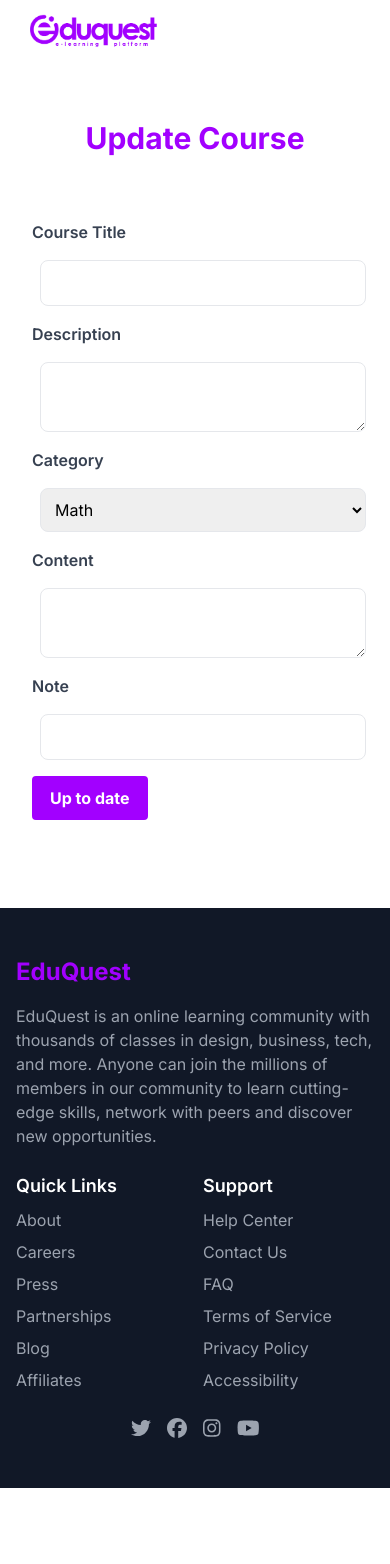
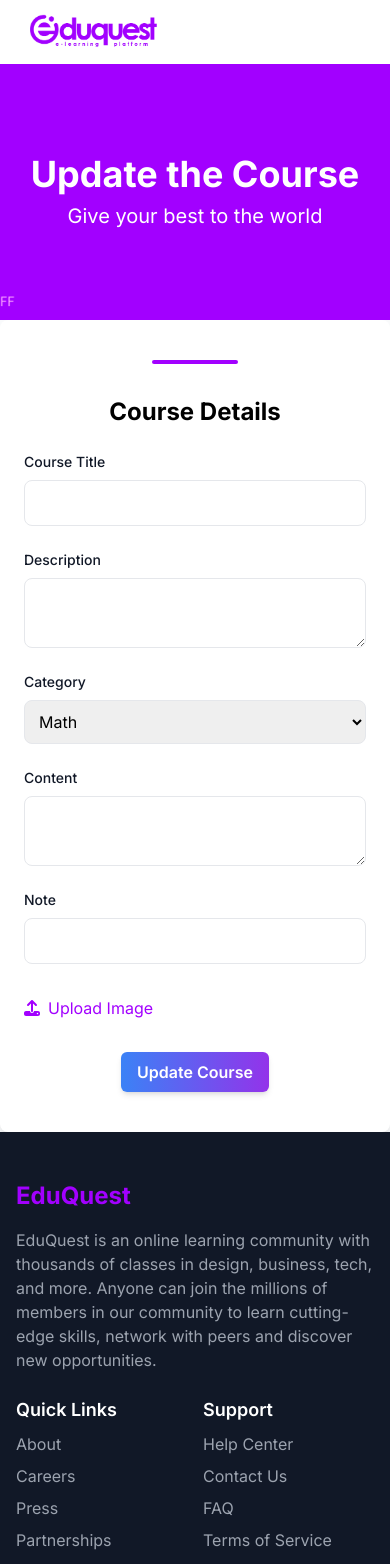
Before and after one commit to eduquestRBK/eduquest, a Next.js app in the folder frontend/: page /UpDateCorses in a window 390 px wide. Shown: the top 1564 px of the page. Before the commit the page ends 1488 px from the top, so only its background shows below. Built offline with nearby package versions, Linux system fonts and the light colour scheme.

Commit message:
final layout of add update courses & favourit

```diff
--- a/frontend/src/app/Add/page.tsx
+++ b/frontend/src/app/Add/page.tsx
@@ -1,36 +1,59 @@
-'use client'
-import {useState} from "react";
-import Link from "next/link";
-import axios from "axios"
-import { useRouter } from 'next/navigation'
+"use client";
+
+import { useState } from 'react';
+import { FontAwesomeIcon } from '@fortawesome/react-fontawesome';
+import { faUpload, faBook, faClipboard, faTag } from '@fortawesome/free-solid-svg-icons';
+import Image from 'next/image';
+import background from '../../image/a200ff.png'
 import Navbar from "../component/Navbar";
 import Footer from '../component/Footer'
-import Image from "next/image";
-import addCorse from "../../image/One-Shot-Revision-Class.png"
 
-const page=()=>{
+const AddCoursePage = () => {
   const [title, setTitle] = useState('');
   const [description, setDescription] = useState('');
   const [category, setCategory] = useState('');
   const [content, setContent] = useState('');
   const [note, setNote] = useState('');
+  const [image, setImage] = useState(null);
 
+  const handleImageUpload = (e) => {
+    setImage(e.target.files[0]);
+  };
 
-return(
+  const handleSubmit = (e) => {
+    e.preventDefault();
+    // Handle form submission logic
+    console.log({ title, description, category, content, note, image });
+  };
+
+  return (
     <div>
       <Navbar />
-<div className="min-h-screen bg-gray-100 flex flex-col items-center">
-  <div className="bg-[#6a1b9a] w-full py-12">
-    <h1 className="text-3xl font-bold text-white text-center">Add a New Course</h1>
+    <div className="min-h-screen bg-gray-50">
+      {/* Hero Section */}
+      <div className="relative w-full h-64 bg-gradient-to-r from-blue-500 to-purple-600 text-white flex items-center justify-center ">
+        <Image src={background} layout="fill" objectFit="cover" alt="Background" className="absolute z-0" />
+        <div className="relative z-10 text-center">
+          <h1 className="text-4xl font-bold">Create a New Course</h1>
+          <p className="text-xl mt-2">Share your knowledge with the world</p>
         </div>
-  <div className="flex justify-center w-full p-0 px-1">
-    <form className="bg-white p-8 rounded-lg shadow-md w-full max-w-md">
+      </div>
+
+      {/* Form Card */}
+      <div className="max-w-4xl mx-auto py-10 px-6 bg-white shadow-lg rounded-lg">
+        {/* Progress Indicator */}
+        <div className="flex justify-center items-center mb-8">
+        <div className="w-1/4 h-1 bg-primary rounded-full"></div>
+        </div>
+
+        <h2 className="text-2xl font-bold mb-6 text-center">Course Details</h2>
+        <form onSubmit={handleSubmit} className="space-y-6">
           <div className="mb-4">
             <label className="block mb-2 text-sm font-medium text-gray-900">Course Title</label>
             <input
               type="text"
               onChange={(e) => setTitle(e.target.value)}
-          className="border p-2.5 rounded-lg w-full outline-none"
+              className="flex border p-2.5 rounded-lg w-full outline-none"
               required
             />
           </div>
@@ -38,7 +61,7 @@ return(
             <label className="block mb-2 text-sm font-medium text-gray-900">Description</label>
             <textarea
               onChange={(e) => setDescription(e.target.value)}
-          className="border p-2.5 rounded-lg w-full outline-none"
+              className="flex border p-2.5 rounded-lg w-full outline-none"
               required
             />
           </div>
@@ -46,7 +69,7 @@ return(
             <label className="block mb-2 text-sm font-medium text-gray-900">Category</label>
             <select
               onChange={(e) => setCategory(e.target.value)}
-          className="border p-2.5 rounded-lg w-full outline-none"
+              className="flex border p-2.5 rounded-lg w-full outline-none"
               required
             >
               <option value="Math">Math</option>
@@ -61,7 +84,7 @@ return(
             <label className="block mb-2 text-sm font-medium text-gray-900">Content</label>
             <textarea
               onChange={(e) => setContent(e.target.value)}
-          className="border p-2.5 rounded-lg w-full outline-none"
+              className="flex border p-2.5 rounded-lg w-full outline-none"
               required
             />
           </div>
@@ -70,21 +93,37 @@ return(
             <input
               type="text"
               onChange={(e) => setNote(e.target.value)}
-          className="border p-2.5 rounded-lg w-full outline-none"
+              className="flex border p-2.5 rounded-lg w-full outline-none"
             />
           </div>
+          <div className="flex items-center py-2">
+            <label className="inline-block cursor-pointer">
+              <FontAwesomeIcon icon={faUpload} className="text-primary mr-2" />
+              <span className="text-primary">Upload Image</span>
+              <input
+                type="file"
+                id="image"
+                className="hidden"
+                onChange={handleImageUpload}
+                required
+              />
+            </label>
+            {image && <span className="ml-4">{image.name}</span>}
+          </div>
+          <div className="mt-6 text-center">
             <button
               type="submit"
-        className="bg-[#6a1b9a] hover:bg-white text-white hover:text-[#6a1b9a] font-bold py-2 px-4 rounded border-2 border-[#6a1b9a] transition-colors duration-300 focus:outline-none focus:ring-2 focus:ring-[#6a1b9a]"
+              className="bg-gradient-to-r from-blue-500 to-purple-600 text-white font-semibold py-2 px-4 rounded-md shadow-md hover:shadow-lg transition duration-300"
             >
               Add Course
             </button>
+          </div>
         </form>
       </div>
     </div>
     <Footer />
     </div>
+  );
+};
 
-)
-}
-export default page
+export default AddCoursePage;
--- a/frontend/src/app/UpDateCorses/page.tsx
+++ b/frontend/src/app/UpDateCorses/page.tsx
@@ -1,47 +1,75 @@
-'use client'
-import {useState} from "react";
-import Link from "next/link";
-import axios from "axios"
-import { useRouter } from 'next/navigation'
+"use client";
+
+import { useState } from 'react';
+import { FontAwesomeIcon } from '@fortawesome/react-fontawesome';
+import { faUpload, faBook, faClipboard, faTag } from '@fortawesome/free-solid-svg-icons';
+import Image from 'next/image';
+import background from '../../image/a200ff.png'
 import Navbar from "../component/Navbar";
 import Footer from '../component/Footer'
 
-const page=()=>{
+const UpdateCourse = () => {
   const [title, setTitle] = useState('');
   const [description, setDescription] = useState('');
   const [category, setCategory] = useState('');
   const [content, setContent] = useState('');
   const [note, setNote] = useState('');
+  const [image, setImage] = useState(null);
 
+  const handleImageUpload = (e) => {
+    setImage(e.target.files[0]);
+  };
 
-return(
-    <div className="">
-        <Navbar/>
-    <div className="flex flex-col items-center justify-center min-h-screen ">
-      <h1 className="text-3xl font-bold text-[#a200ff] mb-8">Update Course</h1>
-      <form className="bg-white p-8  rounded-lg   max-w-md w-full" >
+  const handleSubmit = (e) => {
+    e.preventDefault();
+    // Handle form submission logic
+    console.log({ title, description, category, content, note, image });
+  };
+
+  return (
+    <div>
+      <Navbar />
+    <div className="min-h-screen bg-gray-50">
+      {/* Hero Section */}
+      <div className="relative w-full h-64 bg-gradient-to-r from-blue-500 to-purple-600 text-white flex items-center justify-center ">
+        <Image src={background} layout="fill" objectFit="cover" alt="Background" className="absolute z-0" />
+        <div className="relative z-10 text-center">
+          <h1 className="text-4xl font-bold">Update the Course</h1>
+          <p className="text-xl mt-2">Give your best to the world</p>
+        </div>
+      </div>
+
+      {/* Form Card */}
+      <div className="max-w-4xl mx-auto py-10 px-6 bg-white shadow-lg rounded-lg">
+        {/* Progress Indicator */}
+        <div className="flex justify-center items-center mb-8">
+        <div className="w-1/4 h-1 bg-primary rounded-full"></div>
+        </div>
+
+        <h2 className="text-2xl font-bold mb-6 text-center">Course Details</h2>
+        <form onSubmit={handleSubmit} className="space-y-6">
           <div className="mb-4">
-          <label className=" block font-semibold  text-gray-700">Course Title</label>
+            <label className="block mb-2 text-sm font-medium text-gray-900">Course Title</label>
             <input
               type="text"
               onChange={(e) => setTitle(e.target.value)}
-            className=" flex border mt-4 p-2.5 rounded-lg w-full ml-2 outline-none"
+              className="flex border p-2.5 rounded-lg w-full outline-none"
               required
             />
           </div>
           <div className="mb-4">
-          <label className=" block font-semibold  text-gray-700">Description</label>
+            <label className="block mb-2 text-sm font-medium text-gray-900">Description</label>
             <textarea
               onChange={(e) => setDescription(e.target.value)}
-            className="flex border mt-4 p-2.5 rounded-lg w-full ml-2 outline-none"
+              className="flex border p-2.5 rounded-lg w-full outline-none"
               required
             />
           </div>
           <div className="mb-4">
-          <label className=" block font-semibold  text-gray-700">Category</label>
+            <label className="block mb-2 text-sm font-medium text-gray-900">Category</label>
             <select
               onChange={(e) => setCategory(e.target.value)}
-            className="flex border mt-4 p-2.5 rounded-lg w-full ml-2 outline-none"
+              className="flex border p-2.5 rounded-lg w-full outline-none"
               required
             >
               <option value="Math">Math</option>
@@ -53,31 +81,49 @@ return(
             </select>
           </div>
           <div className="mb-4">
-          <label className=" block font-semibold  text-gray-700">Content</label>
+            <label className="block mb-2 text-sm font-medium text-gray-900">Content</label>
             <textarea
               onChange={(e) => setContent(e.target.value)}
-            className="flex border mt-4 p-2.5 rounded-lg w-full ml-2 outline-none"
+              className="flex border p-2.5 rounded-lg w-full outline-none"
               required
             />
           </div>
           <div className="mb-4">
-          <label className=" block font-semibold  text-gray-700">Note</label>
+            <label className="block mb-2 text-sm font-medium text-gray-900">Note</label>
             <input
               type="text"
               onChange={(e) => setNote(e.target.value)}
-            className="flex border mt-4 p-2.5 rounded-lg w-full ml-2 outline-none"
+              className="flex border p-2.5 rounded-lg w-full outline-none"
             />
           </div>
+          <div className="flex items-center py-2">
+            <label className="inline-block cursor-pointer">
+              <FontAwesomeIcon icon={faUpload} className="text-primary mr-2" />
+              <span className="text-primary">Upload Image</span>
+              <input
+                type="file"
+                id="image"
+                className="hidden"
+                onChange={handleImageUpload}
+                required
+              />
+            </label>
+            {image && <span className="ml-4">{image.name}</span>}
+          </div>
+          <div className="mt-6 text-center">
             <button
               type="submit"
-          className="bg-[#a200ff] hover:bg-white text-white hover:text-[#a200ff] font-bold py-2 px-4 rounded border-2 border-[#a200ff] transition-colors duration-300 focus:outline-none focus:ring-2 focus:ring-[#a200ff]"
+              className="bg-gradient-to-r from-blue-500 to-purple-600 text-white font-semibold py-2 px-4 rounded-md shadow-md hover:shadow-lg transition duration-300"
             >
-         Up to date
+              Update Course
             </button>
+          </div>
         </form>
       </div>
-    <Footer/>
     </div>
-)
-}
-export default page
+    <Footer />
+    </div>
+  );
+};
+
+export default UpdateCourse;
--- a/frontend/src/app/favourit/page.tsx
+++ b/frontend/src/app/favourit/page.tsx
@@ -1,7 +1,8 @@
+'use client'
 import React from 'react';
 import Image from 'next/image';
-import Navbar from "../component/Navbar";
-import Footer from '../component/Footer'
+import Navbar from '../component/Navbar';
+import Footer from '../component/Footer';
 
 const Favourite = () => {
   const courses = [
@@ -36,11 +37,14 @@ const Favourite = () => {
   ];
 
   return (
-    <div className=''>
-        <Navbar/>
-    <div className="grid grid-cols-1 sm:grid-cols-2 md:grid-cols-4 gap-4 p-4">
+    <div className="">
+      <Navbar />
+      <div className="bg-gradient-to-r from-blue-100 to-purple-100 min-h-screen py-10">
+        <div className="max-w-6xl mx-auto px-4">
+          <h2 className="text-3xl font-bold text-center text-purple-700 mb-10">Favourite Courses</h2>
+          <div className="grid grid-cols-1 sm:grid-cols-2 md:grid-cols-4 gap-6">
             {courses.map((course, index) => (
-        <div key={index} className="course-card max-w-xs bg-white shadow-lg rounded-lg overflow-hidden">
+              <div key={index} className="course-card bg-white shadow-lg rounded-lg overflow-hidden transform transition duration-500 hover:scale-105 flex flex-col">
                 <Image
                   src={course.imageUrl}
                   alt={course.title}
@@ -48,15 +52,22 @@ const Favourite = () => {
                   height={200}
                   className="object-cover"
                 />
-          <div className="p-4">
-            <h3 className="text-lg font-semibold">{course.title}</h3>
+                <div className="p-4 flex flex-col flex-grow">
+                  <div className="flex-grow">
+                    <h3 className="text-lg font-semibold text-purple-800">{course.title}</h3>
                     <p className="text-gray-700 mt-2">{course.description}</p>
-            <p className="text-gray-600 mt-2">{course.instructor} · {course.rating} ★</p>
+                  </div>
+                  <div className="mt-4 flex items-center justify-between">
+                    <p className="text-gray-600">{course.instructor}</p>
+                    <p className="text-yellow-500 font-bold">{course.rating} ★</p>
+                  </div>
                 </div>
               </div>
             ))}
           </div>
-    <Footer/>
+        </div>
+      </div>
+      <Footer />
     </div>
   );
 };
--- a/frontend/src/app/signin/page.tsx
+++ b/frontend/src/app/signin/page.tsx
@@ -20,6 +20,10 @@ export default function signin(){
   const [roles,setRole]=useState('')
   const route =useRouter()
 
+  const user ={
+   password:  password,
+    email: email
+  }
 
   async function handleSubmit() {
     try {
```
Also changed, not shown: frontend/src/app/studentdash/page.tsx (line endings or trailing spaces), frontend/src/image/a200ff.png (added). Lines whose indentation alone changed are shown as unchanged.
